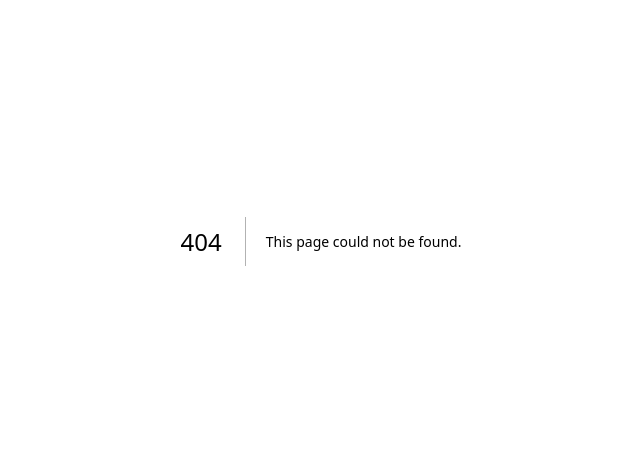
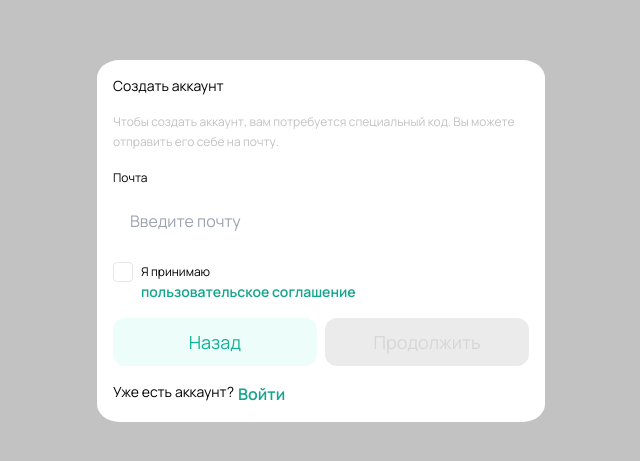
Before and after one commit to Alex12312312/moscow-hack, a Next.js app: page /auth/registration in a window 1280 px wide. Before the commit this address had no page. Shown: the part 159-620 px from the top of the page, without its empty margins (319-959 px from the left). Built offline with nearby package versions, Linux system fonts and the light colour scheme.

Commit message:
Auth modal (#9)

```diff
--- a/src/app/(pages)/auth/login/page.tsx
+++ b/src/app/(pages)/auth/login/page.tsx
@@ -1,5 +1,10 @@
 'use client'
-export default function Page() {
-    return <div>
-        HELLo</div>
+
+import { AuthModal } from '@/components/ui/AuthModal'
+import { useState } from 'react';
+
+export default function LoginForm() {
+    const [active, setActive] = useState(true);
+    return <AuthModal active={active} setActive={setActive}></AuthModal>
+
 }
--- /dev/null
+++ b/src/app/(pages)/auth/registration/page.tsx
@@ -0,0 +1,106 @@
+'use client'
+import { Button } from '@/components/ui/Button';
+import { CheckBlock } from '@/components/ui/Controls';
+import { Input } from '@/components/ui/Input';
+import { Link } from '@/components/ui/Link';
+import { Typography } from '@/components/ui/Typography';
+import { useRouter } from 'next/navigation';
+import { useState } from 'react';
+
+export default function RegForm(){
+    const nav = useRouter();
+    const [eulaAccepted, setEulaAccept] = useState(false);
+    const [regCompleted, completeReg] = useState(false);
+    const [email, SetEmail] = useState('');
+    const [birthDate, SetBDate] = useState('');
+    const [fio, SetFio] = useState('');
+    const [password, setPass] = useState('');
+    const firstStage = () =>{
+        return <>
+        <div className="flex flex-row justify-start">
+                <Typography size="base3">Создать аккаунт</Typography>
+            </div>
+            <Typography size="base4" color="text-neutral-600">Чтобы создать аккаунт, вам потребуется специальный код. Вы можете отправить его себе на почту.</Typography>
+            <div className="flex flex-col gap-2 h-[20%] w-full">
+                <Typography size="base4">Почта</Typography>
+                <Input className="w-full" leftIcon="" placeholder="Введите почту"></Input>
+            </div>
+            <CheckBlock onChanged={()=>{setEulaAccept(!eulaAccepted)}}>
+                <Typography size="base4">Я принимаю</Typography>
+                <Link path="../" text="пользовательское соглашение">
+                </Link>
+            </CheckBlock>
+            <div className="flex justify-between">
+                <Button className="w-[49%]" colorScheme="secondary" onClick={() => {nav.back()}}>Назад</Button>
+                <Button className="w-[49%]" disabled={(!eulaAccepted && email == '')} onClick={() =>{
+                    completeReg(true);
+                }}>Продолжить</Button>
+            </div>
+            <div className="flex gap-1">
+                <Typography size="base3">Уже есть аккаунт?</Typography>
+                <Link path="./login" text="Войти"></Link>
+            </div>
+        </>
+    }
+    return <div className="flex flex-row flex-wrap content-center justify-center bg-neutral-600 w-[100dvw] h-[100dvh]">
+        <div className="rounded-[5%] flex flex-col gap-4 w-[35%] h-fit p-4 bg-white">
+            {regCompleted?<>
+        <div className="flex flex-row justify-start">
+                <Typography size="base3">Почти готово...</Typography>
+            </div>
+            <Typography size="base4" color="text-neutral-600">Чтобы завершить регистрацию, введите своё ФИО и придумайте пароль для аккаунта.</Typography>
+            <div className="flex flex-col gap-2 h-[20%] w-full">
+                <Typography size="base4">ФИО</Typography>
+                <Input className="w-full" leftIcon="" placeholder="Введите ФИО"></Input>
+            </div>
+            <div className="flex flex-col gap-2 h-[20%] w-full">
+                <Typography size="base4">Дата рождения</Typography>
+                <Input className="w-full" leftIcon="" placeholder="Введите дату рождения"></Input>
+            </div>
+            <div className="flex flex-col gap-2 h-[20%] w-full">
+                <Typography size="base4">Пароль</Typography>
+                <Input className="w-full" leftIcon="" placeholder="Введите пароль"></Input>
+            </div>
+            <div className="flex flex-col gap-2 h-[20%] w-full">
+                <Typography size="base4">Повторите пароль</Typography>
+                <Input className="w-full" leftIcon="" placeholder="Повторите пароль"></Input>
+            </div>
+            <div className="flex gap-2 h-[20%] w-full">
+                <Button className="w-[49%]" colorScheme="secondary" onClick={() => {completeReg(false)}}>Назад</Button>
+                <Button className="w-[49%]" disabled={!eulaAccepted} onClick={() =>{
+                    nav.push('../');
+                }}>Продолжить</Button>
+            </div>
+            <div className="flex gap-1">
+                <Typography size="base3">Уже есть аккаунт?</Typography>
+                <Link path="./login" text="Войти"></Link>
+            </div>
+        </>:
+        <>
+        <div className="flex flex-row justify-start">
+                <Typography size="base3">Создать аккаунт</Typography>
+            </div>
+            <Typography size="base4" color="text-neutral-600">Чтобы создать аккаунт, вам потребуется специальный код. Вы можете отправить его себе на почту.</Typography>
+            <div className="flex flex-col gap-2 h-[20%] w-full">
+                <Typography size="base4">Почта</Typography>
+                <Input className="w-full" leftIcon="" placeholder="Введите почту"></Input>
+            </div>
+            <CheckBlock onChanged={()=>{setEulaAccept(!eulaAccepted)}}>
+                <Typography size="base4">Я принимаю</Typography>
+                <Link path="../" text="пользовательское соглашение">
+                </Link>
+            </CheckBlock>
+            <div className="flex justify-between">
+                <Button className="w-[49%]" colorScheme="secondary" onClick={() => {nav.back()}}>Назад</Button>
+                <Button className="w-[49%]" disabled={!eulaAccepted} onClick={() =>{
+                    completeReg(true);
+                }}>Продолжить</Button>
+            </div>
+            <div className="flex gap-1">
+                <Typography size="base3">Уже есть аккаунт?</Typography>
+                <Link path="./login" text="Войти"></Link>
+            </div>
+        </>}
+        </div>
+    </div>
+}
--- a/src/components/ui/AuthModal/index.tsx
+++ b/src/components/ui/AuthModal/index.tsx
@@ -1,28 +1,28 @@
-import React, { ReactNode, useCallback } from 'react'
+import React, { ReactNode, useCallback, useState } from 'react'
 import { CloseButton } from '../CloseButton'
 import { Typography } from '../Typography'
 import { Modal } from '../Modal'
 import { Button } from '../Button'
 import { Divider } from '../Divider'
 import { Link } from '../Link'
+import { Progressbar } from '../Progressbar'
 
 interface IModal {
     active: boolean // стейт отображение модального окна
-    setActive: (state: boolean) => void
+    setActive: (state:boolean) => void
     children?: ReactNode
 }
 
-export const AuthModal = ({ active, setActive, children }: IModal) => {
+export const AuthModal = ({ active, setActive, children }:IModal) =>{
     const handleActive = useCallback((state: boolean) => setActive(state), []);
     return <Modal active={active} setActive={handleActive}>
     <div className="flex flex-col m-4 gap-4">
     <div className="flex flex-row justify-between align-top">
-                <Typography size="base2">Войти</Typography>
-                <CloseButton onClick={() => handleActive(false)}>
+    <Typography size="base2">Создать аккаунт</Typography>
+    <CloseButton onClick={()=>handleActive(false)}>
     </CloseButton>
     </div>
-            <Typography size="base4" color="text-neutral-600">Вход позволит получить доступ к дополнительным функциям и
-                уникальному опыту на сайте.</Typography>
+    <Typography size="base4" color="text-neutral-600">Чтобы создать аккаунт, вам потребуется специальный код. Вы можете отправить его себе на почту.</Typography>
     <Button colorScheme="secondary" justifyingScheme="start">Войти через Yandex</Button>
     <Button colorScheme="secondary" justifyingScheme="start">Войти через Вконтакте</Button>
     <Button colorScheme="secondary" justifyingScheme="start">Войти через Телеграмм</Button>
@@ -31,7 +31,7 @@ export const AuthModal = ({ active, setActive, children }: IModal) => {
     <Button>Войти по почте</Button>
     <div className="flex flex-row gap-1">
         <Typography size="base3">Нет аккаунта?</Typography>
-                <Link path="auth/reg" text="Создать аккаунт"></Link>
+        <Link path="./registration" text="Создать аккаунт"></Link>
     </div>
     </div>
     </Modal>
--- a/src/components/ui/Button/buttonVariants.ts
+++ b/src/components/ui/Button/buttonVariants.ts
@@ -29,10 +29,11 @@ interface TVProps {
     justifying: JustifyScheme;
 }
 
-export const buttonVariants = tv<TVProps, any, any, any>({
+export const buttonVariants = tv<TVProps, any, any, any, string>({
+    base: 'disabled:bg-neutral-200 disabled:text-neutral-400',
     variants: {
         colorScheme: {
-            primary: 'bg-accent-600 hover:bg-accent-700 focus:bg-accent-800 text-white',
+            primary: 'bg-accent-600 hover:bg-accent-700 focus:bg-accent-800 text-white ',
             secondary: 'bg-accent-100 hover:bg-accent-200 focus:bg-accent-300 text-accent-600',
             tertiary: 'bg-white hover:bg-neutral-200 focus:hover:bg-neutral-300 text-black',
             disabled: 'bg-neutral-200 text-neutral-400',
--- a/src/components/ui/Button/index.tsx
+++ b/src/components/ui/Button/index.tsx
@@ -22,6 +22,7 @@ interface IButton {
     leftIcon?: ReactNode;
     rightIcon?: ReactNode
     children?: ReactNode;
+    disabled?:boolean
 }
 
 export const Button = (props: IButton) => {
@@ -37,6 +38,7 @@ export const Button = (props: IButton) => {
         )}
         onClick={props.onClick}
         type={props.htmlType}
+        disabled={props.disabled}
     >
         <Typography
             size={props.typographyAttr?.size ?? 'base1'}
--- a/src/components/ui/Controls/index.tsx
+++ b/src/components/ui/Controls/index.tsx
@@ -1,3 +1,4 @@
+import { ReactNode } from 'react';
 import { Checkbox } from '../CheckBoxes';
 import { Radiobutton } from '../RadioButton';
 import { Toggle } from '../Toggle';
@@ -11,7 +12,7 @@ interface IBlock {
     onChanged?: (event: React.ChangeEvent<HTMLInputElement>) => void;
     value?: string;
     disabled?: boolean;
-    text: string;
+    children: ReactNode;
 }
 
 export const CheckBlock = ({
@@ -22,12 +23,12 @@ export const CheckBlock = ({
                                onChanged,
                                value,
                                disabled,
-                               text
+                               children
                            }: IBlock) => {
-    return <div id={'block-' + id} className={'w-fit flex flex-row content-center justify-between gap-2 ' + className}>
+    return <div id={'block-' + id} className={'w-fit flex flex-row gap-2 ' + className}>
         <Checkbox className={className} checked={checked} name={name} id={id} onChanged={onChanged} value={value}
                   disabled={disabled}/>
-        <Typography size="base3" font="medium">{text}</Typography>
+        <Typography size="base3" font="medium">{children}</Typography>
     </div>
 }
 
@@ -39,12 +40,12 @@ export const RadioBlock = ({
                                onChanged,
                                value,
                                disabled,
-                               text
+                               children
                            }: IBlock) => {
     return <div className={'w-auto flex flex-row content-center justify-between gap-2' + className}>
         <Radiobutton className={className} checked={checked} name={name} id={id} onChanged={onChanged} value={value}
                      disabled={disabled}/>
-        <Typography size="base3" font="medium">{text}</Typography>
+        <Typography size="base3" font="medium">{children}</Typography>
     </div>
 }
 
@@ -56,11 +57,11 @@ export const ToggleBlock = ({
                                 onChanged,
                                 value,
                                 disabled,
-                                text
+                                children
                             }: IBlock) => {
     return <div className={'w-auto flex flex-row content-center justify-between gap-2 ' + className}>
         <Toggle className={className} checked={checked} name={name} id={id} onChanged={onChanged} value={value}
                 disabled={disabled}/>
-        <Typography size="base3" font="medium">{text}</Typography>
+        <Typography size="base3" font="medium">{children}</Typography>
     </div>
 }
--- a/src/components/ui/Divider/index.tsx
+++ b/src/components/ui/Divider/index.tsx
@@ -6,7 +6,6 @@ interface IDivider{
 export const Divider = ({
     width,
 }:IDivider) =>{
-    console.log(width)
     return <div className={'h-[20px] flex flex-row content-center justify-between gap-3 ' + `w-[${(width !== undefined)? width: '100%'}]`}>
     <DivLine></DivLine>
     <Typography size="base4" font="semibold" color="text-neutral-600">Or</Typography>
--- a/src/components/ui/Input/index.tsx
+++ b/src/components/ui/Input/index.tsx
@@ -16,6 +16,7 @@ interface IInput {
     roundingScheme?: RoundingSchemeType
     className?: string
     contentClassName?: string
+    onChanged?: (event: React.ChangeEvent<HTMLInputElement>) => void;
 }
 
 export const Input = (props: IInput) => {
@@ -50,7 +51,7 @@ export const Input = (props: IInput) => {
             </Typography>}
             {props.titleDescription && <InfoIcon/>}
         </div>
-        <input type={'text'} placeholder={props.placeholder} className={clsx(
+        <input onChange={props.onChanged} type={'text'} placeholder={props.placeholder} className={clsx(
             'text-neutral-600 hover:text-dark-700 focus:text-dark-700 peer-focus:text-dark-700',
             inputVariants({
                 colorScheme: props.colorScheme ?? 'white',
--- /dev/null
+++ b/src/components/ui/Progressbar/index.tsx
@@ -0,0 +1,18 @@
+import { BBadge } from '../BellBadge';
+
+interface IProgressbar{
+    nodes:number;
+    status:number;
+}
+
+export const Progressbar = ({ nodes, status }:IProgressbar) => {
+    const elems = [];
+    for(let i = 0; i < nodes; i++){
+        elems.push(<div className={`${(i < status)?'bg-accent-600 text-white':'bg-neutral-100 text-neutral-600'}`}>{i+1}</div>)
+    }
+    return <div className="flex flex-row h-5 justify-between w-full">
+    <div className="relative h-1/2">
+    <div className={`h-1/2 w-[${status/nodes}] bg-accent-600`}></div>
+    </div>
+    </div>
+}
```
Lines whose indentation alone changed are shown as unchanged.
